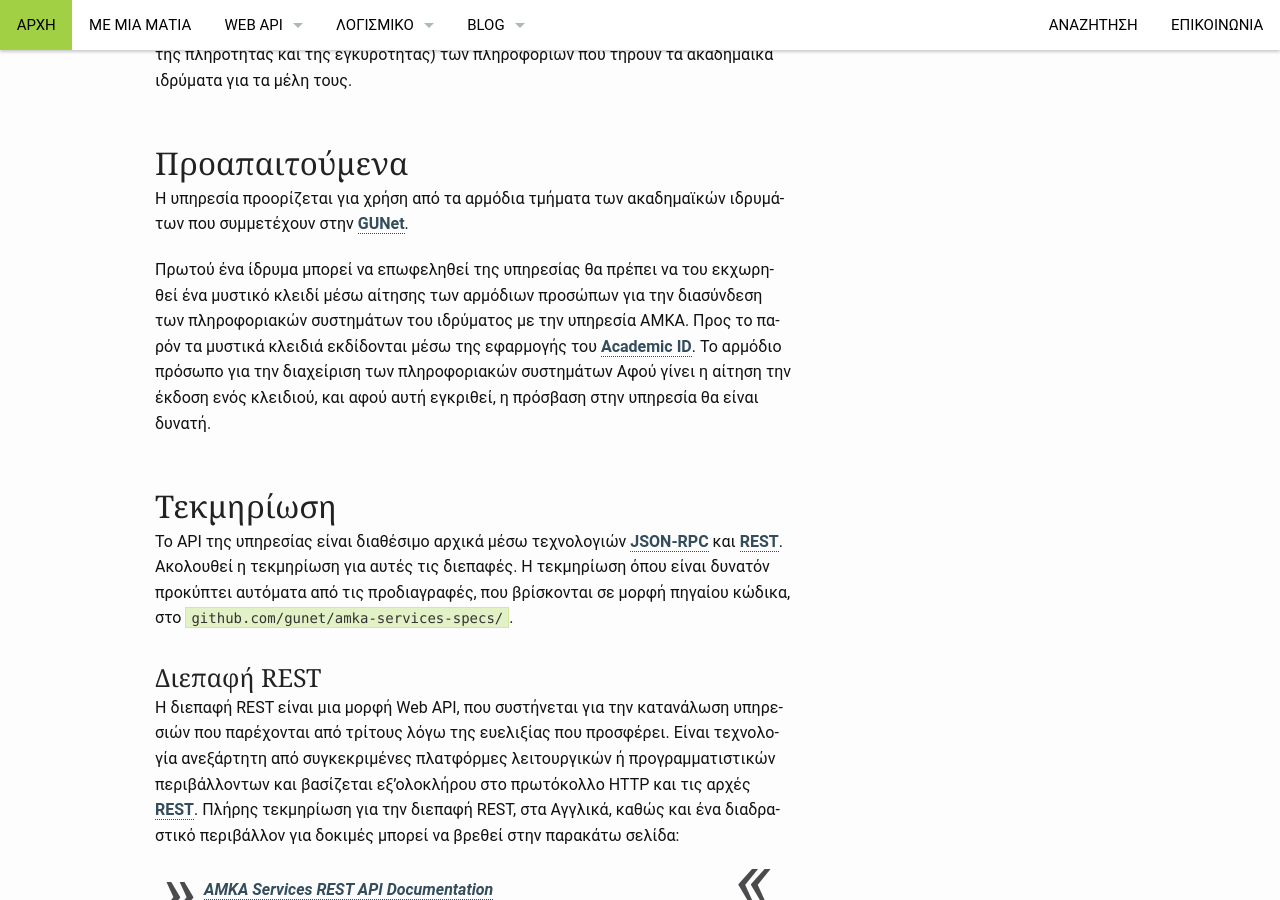
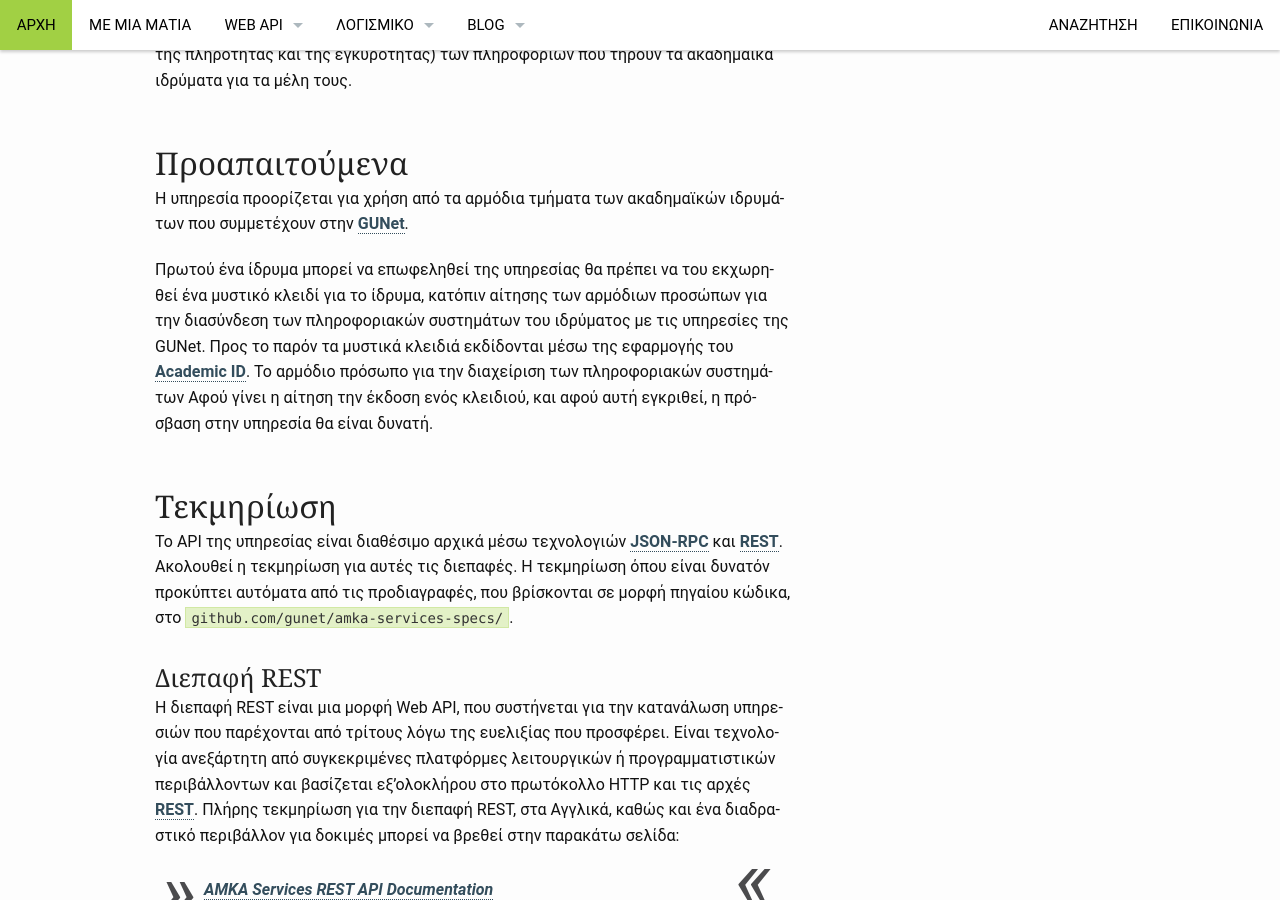
Before and after one commit to kouk/gunet.github.io, a Jekyll site: the page built from _apis/amka-services.md, in a window 1280 px wide and 900 px high, scrolled down 986 px. Built offline with Jekyll 4.4.1, drawn with Linux system fonts in a browser that asks for light colours.

Commit message:
change wording

```diff
--- a/_apis/amka-services.md
+++ b/_apis/amka-services.md
@@ -46,8 +46,8 @@ permalink: "/apis/amka-services/"
 ιδρυμάτων που συμμετέχουν στην [GUNet][].
 
 Πρωτού ένα ίδρυμα μπορεί να επωφεληθεί της υπηρεσίας θα πρέπει να του εκχωρηθεί ένα
-μυστικό κλειδί μέσω αίτησης των αρμόδιων προσώπων για την διασύνδεση των
-πληροφοριακών συστημάτων του ιδρύματος με την υπηρεσία AMKA. Προς το παρόν τα
+μυστικό κλειδί για το ίδρυμα, κατόπιν αίτησης των αρμόδιων προσώπων για την διασύνδεση των
+πληροφοριακών συστημάτων του ιδρύματος με τις υπηρεσίες της GUNet. Προς το παρόν τα
 μυστικά κλειδιά εκδίδονται μέσω της εφαρμογής του [Academic ID][].  Το αρμόδιο
 πρόσωπο για την διαχείριση των πληροφοριακών συστημάτων Αφού γίνει η αίτηση την
 έκδοση ενός κλειδιού, και αφού αυτή εγκριθεί, η πρόσβαση στην υπηρεσία θα είναι
```
